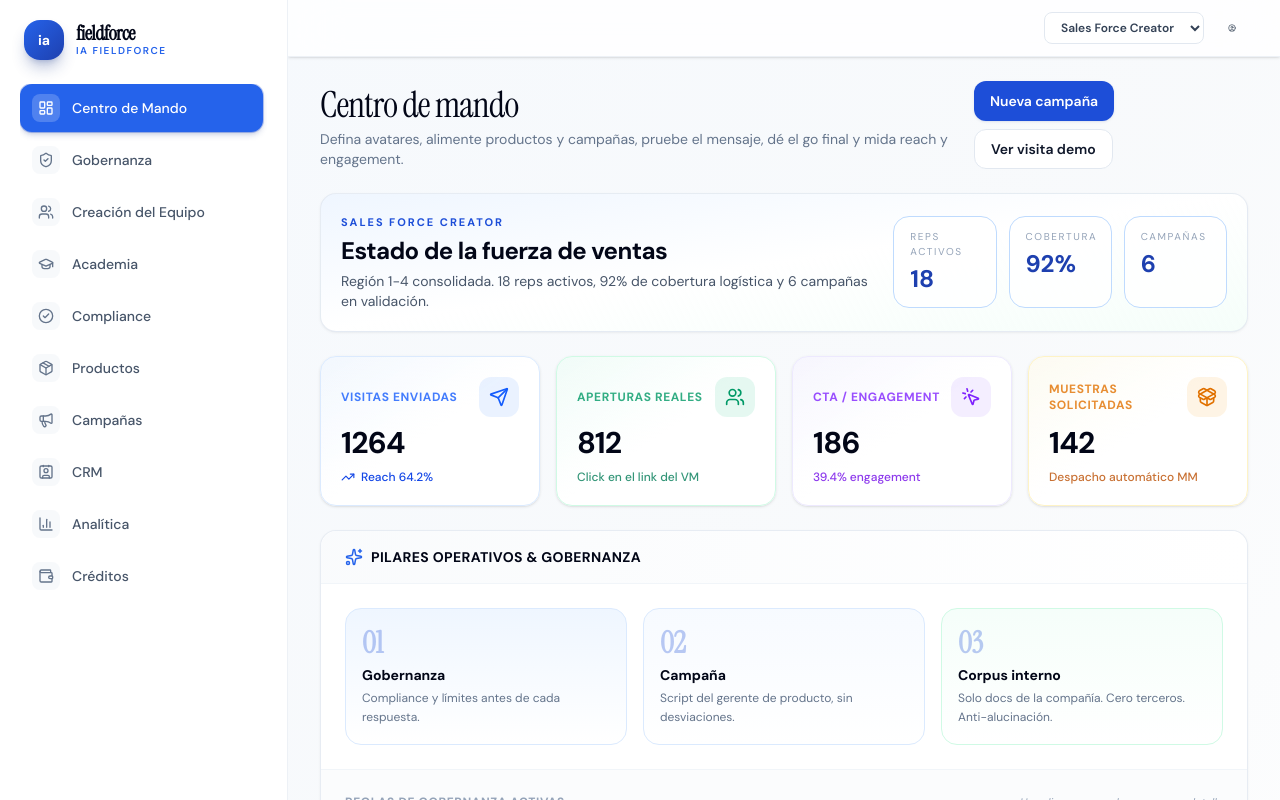
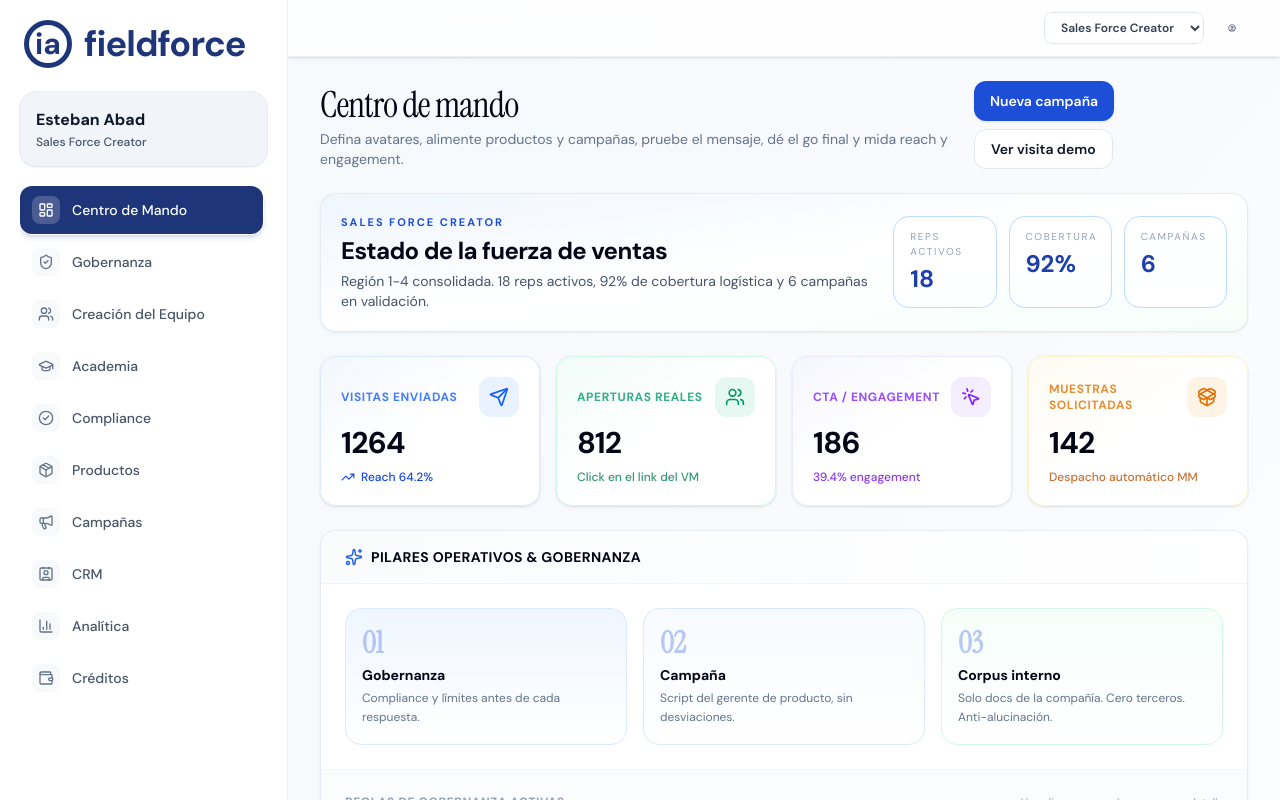
Before and after one commit to Esther299/iafieldforce_v2, a React (Vite) app: page / in a window 1280 px wide. Shown: the top 800 px of the page. Built offline with nearby package versions, Linux system fonts and the light colour scheme.

Commit message:
Cambio diseno layout

```diff
--- a/src/components/Layout.tsx
+++ b/src/components/Layout.tsx
@@ -33,13 +33,6 @@ const nav = [
   { to: "/creditos", label: "Créditos", icon: Wallet },
 ];
 
-const quickLinks = [
-  { to: "/academia", label: "Academia IA" },
-  { to: "/territorio", label: "Territorio VM" },
-  { to: "/visita", label: "Visita demo" },
-  { to: "/prueba", label: "Test de campaña" },
-];
-
 const roleOptions: Array<{ value: UserRole; label: string }> = [
   { value: "sales-force-creator", label: "Sales Force Creator" },
   { value: "marketing", label: "Marketing" },
@@ -47,6 +40,18 @@ const roleOptions: Array<{ value: UserRole; label: string }> = [
   { value: "operations", label: "Operations" },
   { value: "compliance", label: "Compliance" },
 ];
+
+// Mapeo de información de usuario según el rol activo
+const userInfoMap: Record<UserRole, { name: string; roleTitle: string }> = {
+  "sales-force-creator": {
+    name: "Esteban Abad",
+    roleTitle: "Sales Force Creator",
+  },
+  marketing: { name: "Esteban Abad", roleTitle: "Gerente de Marketing" },
+  commercial: { name: "Esteban Abad", roleTitle: "Gerente Comercial" },
+  operations: { name: "Esteban Abad", roleTitle: "Gerente de Operaciones" },
+  compliance: { name: "María José", roleTitle: "Gerente de Compliance" },
+};
 
 export function Layout() {
   const [open, setOpen] = useState(false);
@@ -59,6 +64,11 @@ export function Layout() {
   const showBalance =
     activeUserRole === "marketing" || activeUserRole === "commercial";
 
+  const currentUserInfo = userInfoMap[activeUserRole] || {
+    name: "Esteban Abad",
+    roleTitle: "Gerente de Marketing",
+  };
+
   return (
     <div className="min-h-screen bg-gradient-to-br from-brand-50/30 via-slate-50 to-white">
       <div className="mx-auto flex min-h-screen max-w-[1600px]">
@@ -70,17 +80,12 @@ export function Layout() {
         >
           <div className="mb-6 flex items-center justify-between px-1">
             <div className="flex items-center gap-3">
-              <div className="flex h-10 w-10 items-center justify-center rounded-2xl bg-gradient-to-br from-brand-600 to-brand-800 text-sm font-bold text-white shadow-lg shadow-brand-900/30">
+              <div className="flex h-12 w-12 items-center justify-center rounded-full border-[5px] border-[#1e3579] text-3xl font-black text-[#1e3579]">
                 ia
               </div>
-              <div>
-                <p className="font-display text-xl font-bold leading-none text-ink-900 tracking-tight">
-                  fieldforce
-                </p>
-                <p className="text-[10px] font-semibold uppercase tracking-[0.15em] text-brand-600">
-                  ia fieldforce
-                </p>
-              </div>
+              <span className="text-4xl font-black tracking-tight text-[#1e3579]">
+                fieldforce
+              </span>
             </div>
             <button
               className="rounded-lg p-1.5 text-ink-400 hover:bg-ink-100 hover:text-ink-700 md:hidden"
@@ -91,22 +96,15 @@ export function Layout() {
             </button>
           </div>
 
-          {showBalance && (
-            <div className="mb-5 overflow-hidden rounded-2xl bg-gradient-to-br from-brand-50 via-white to-emerald-50/50 p-4 shadow-sm ring-1 ring-brand-200/50">
-              <p className="text-[10px] font-semibold uppercase tracking-wider text-brand-700/80">
-                Saldo disponible
-              </p>
-              <p className="mt-0.5 text-2xl font-black text-brand-900">
-                ${balance.toLocaleString("en-US", { minimumFractionDigits: 2 })}
-              </p>
-              <div className="mt-2 flex items-center gap-2">
-                <span className="inline-block h-1.5 w-1.5 rounded-full bg-emerald-500" />
-                <span className="text-[11px] font-medium text-ink-500">
-                  Listo para enviar
-                </span>
-              </div>
-            </div>
-          )}
+          {/* Tarjeta de identificación del usuario con fondo gris azulado */}
+          <div className="mb-5 overflow-hidden rounded-2xl bg-slate-100 p-4 shadow-sm ring-1 ring-slate-200/60">
+            <p className="text-base font-bold text-slate-900">
+              {currentUserInfo.name}
+            </p>
+            <p className="mt-0.5 text-xs font-medium text-slate-600">
+              {currentUserInfo.roleTitle}
+            </p>
+          </div>
 
           <nav className="scrollbar-thin flex max-h-[calc(100vh-250px)] flex-col gap-1 overflow-y-auto pr-1">
             {nav.map((item) => (
@@ -119,7 +117,7 @@ export function Layout() {
                   cn(
                     "group flex items-center gap-3 rounded-xl px-3 py-2.5 text-sm font-medium transition-all duration-200",
                     isActive
-                      ? "bg-brand-600 text-white shadow-md shadow-brand-900/20 ring-1 ring-brand-700/30"
+                      ? "bg-[#1e3579] text-white shadow-md shadow-brand-900/20 ring-1"
                       : "text-ink-600 hover:bg-ink-100/80 hover:text-ink-900",
                   )
                 }
```
